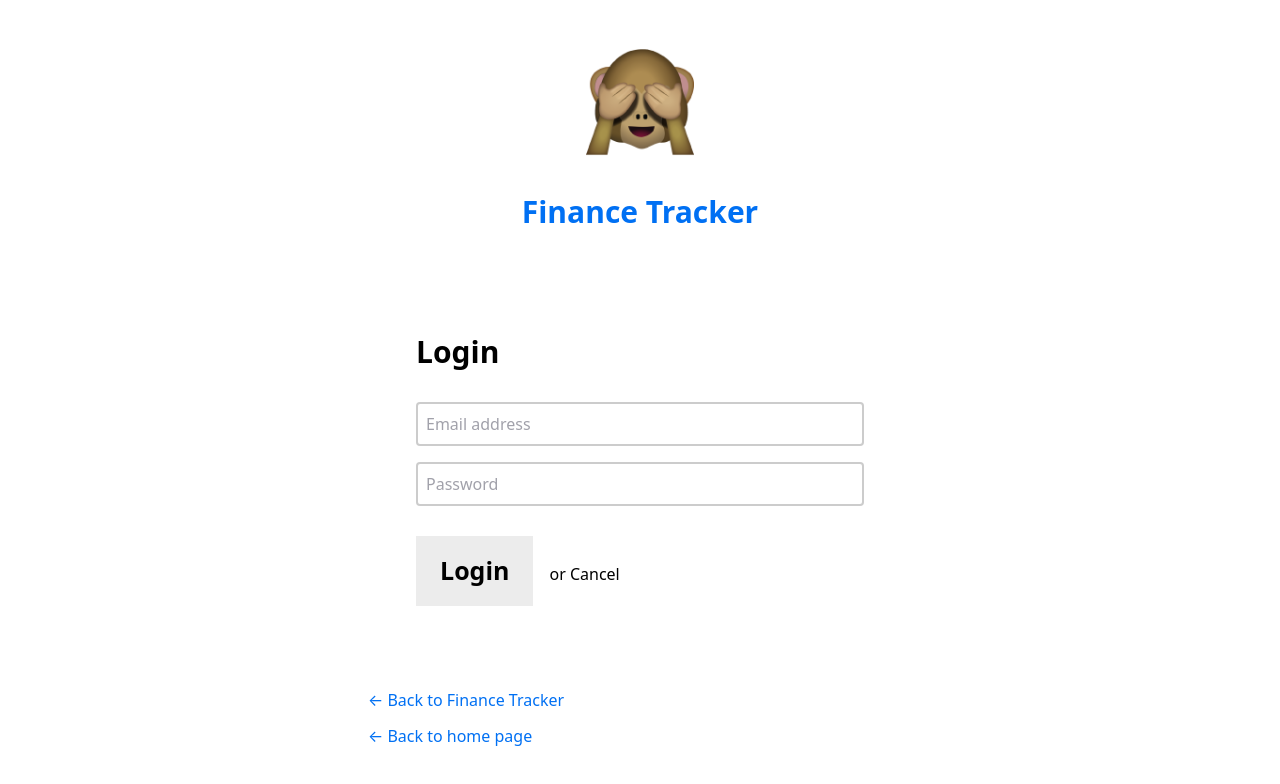
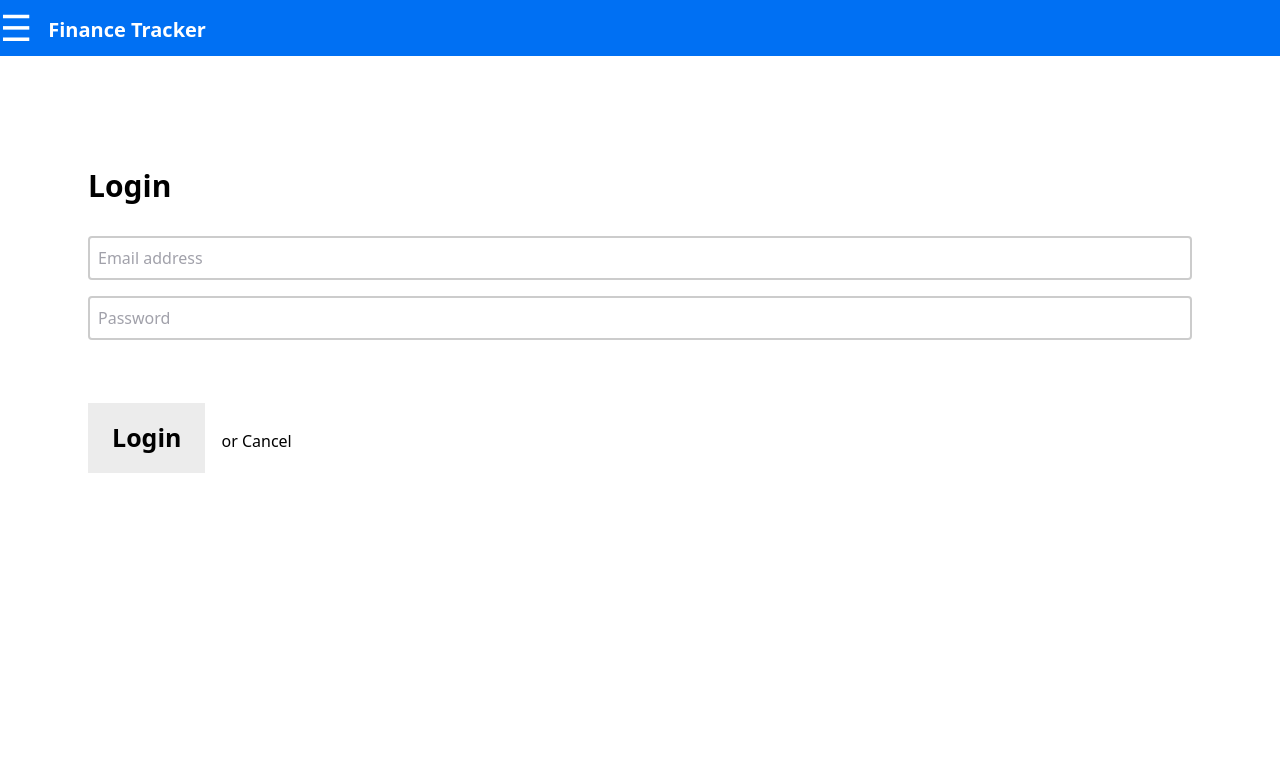
Before and after one commit to Alex40144/Personal-Website, a Next.js app: page /FinanceTracker/Login in a window 1280 px wide. Shown: the top 784 px of the page. Built offline with nearby package versions, Linux system fonts and the light colour scheme.

Commit message:
dashboard

```diff
--- a/components/FTlayout.tsx
+++ b/components/FTlayout.tsx
@@ -1,10 +1,21 @@
 import Head from 'next/head'
 import Image from 'next/image'
-import styles from '../styles/layout.module.css'
 import Link from 'next/link'
 
 const name = 'Alex Pegg'
 export const siteTitle = 'Alex Pegg'
+
+function toggleSidebar() {
+    if (document.getElementById("Sidebar").style.width == "0px") {
+        document.getElementById("Sidebar").style.width = "350px";
+        document.getElementById("main").style.marginLeft = "350px";
+    }
+    else {
+        document.getElementById("Sidebar").style.width = "0";
+        document.getElementById("main").style.marginLeft = "0";
+    }
+}
+
 
 export default function Layout({
     children,
@@ -14,7 +25,7 @@ export default function Layout({
     home?: boolean
   }) {
     return (
-    <div className={styles.container}>
+    <div id="main">
         <Head>
         <link rel="icon" href="/favicon.ico" />
         <meta
@@ -30,7 +41,7 @@ export default function Layout({
         <meta name="og:title" content={siteTitle} />
         <meta name="twitter:card" content="summary_large_image" />
         </Head>
-        <header className={styles.header}>
+        <header>
         {home ? (
             <>
             <Image
@@ -44,38 +55,23 @@ export default function Layout({
             </>
         ) : (
             <>
-            <Link href="/FinanceTracker">
-                <a>
-                <Image
-                    priority
-                    src="/images/profile.png"
-                    height={108}
-                    width={108}
-                    alt={name}
-                />
-                </a>
-            </Link>
-            <Link href="/FinanceTracker">
-            <a className="hover:underline text-blue font-bold text-3xl m-8">Finance Tracker</a>
-            </Link>
-            </>
-        )}
-        </header>
-        <main>{children}</main>
-        {!home && (
-            <>
-            <div className="my-3 text-blue hover:underline">
+            <div id="Sidebar" className="h-full w-0 fixed top-0 left-0 bg-black overflow-x-hidden pt-10 duration-500 z-10">
+            <a href="#" className="text-light p-8 block w-96 duration-300 hover:text-blue text-3xl">Dashboard</a>
+                <a href="#" className="text-light p-8 block w-96 duration-300 hover:text-blue text-3xl">Add transaction</a>
+                <a href="#" className="text-light p-8 block w-96 duration-300 hover:text-blue text-3xl">Settings</a>
+            </div>
+            <div className="flex flex-row bg-blue h-14 w-full">
+                <button className="text-4xl text-white" onClick={toggleSidebar}>&#9776;</button>
                 <Link href="/FinanceTracker">
-                <a>← Back to Finance Tracker</a>
-                </Link>
-            </div>
-            <div className="my-3 text-blue hover:underline">
-                <Link href="/">
-                <a>← Back to home page</a>
+                <a className="hover:underline text-white font-bold text-xl m-4">Finance Tracker</a>
                 </Link>
             </div>
             </>
         )}
+        </header>
+        <div className="m-10">
+            <main>{children}</main>
+        </div>
     </div>
     )
 }
--- a/pages/FinanceTracker/Dashboard.tsx
+++ b/pages/FinanceTracker/Dashboard.tsx
@@ -24,7 +24,9 @@ export default function Dashboard() {
             {loggedIn && (
                 <>
                 <p>Welcome {data.email}!</p>
-                <button
+                <h1>Dashboard</h1>
+                <p>Someone make this look nice</p>
+                <button className="text-blue underline cursor-pointer"
                     onClick={() => {
                     cookie.remove('token');
                     revalidate();
@@ -52,8 +54,6 @@ export default function Dashboard() {
                 </Link>
                 </form>
             )}
-            <h1>Dashboard</h1>
-            <p>Someone make this look nice</p>
         </Layout>
     )
   }
--- a/pages/FinanceTracker/index.tsx
+++ b/pages/FinanceTracker/index.tsx
@@ -5,7 +5,7 @@ import Layout from '../../components/FTlayout'
 
 export default function Main(){
   return (
-    <Layout>
+    <Layout home>
         <h2>This will not work if you are not in the development environement on my laptop</h2>
         <form className="flex flex-row w-full justify-between">
             <Link href="/FinanceTracker/Signup">
--- a/pages/api/Users.tsx
+++ b/pages/api/Users.tsx
@@ -23,6 +23,13 @@ async function createUser(name: string, email: string, password: string){
             email: email,
             name: name,
             password: hash,
+            Data:{
+                create: {
+                    title: "Example",
+                    value: -23.57,
+                    frequency: "weekly",
+                }
+            }
         },
     })
     return result;
--- a/tailwind.config.js
+++ b/tailwind.config.js
@@ -5,7 +5,8 @@ module.exports = {
     colors: {
         blue: '#0070f3',
         light: '#666',
-        white: '#FFFFFF'
+        white: '#FFFFFF',
+        black: '#111'
     },
     extend: {},
   },
```
Also changed, not shown: 1 other file (tests, documents, lock files or other folders).
